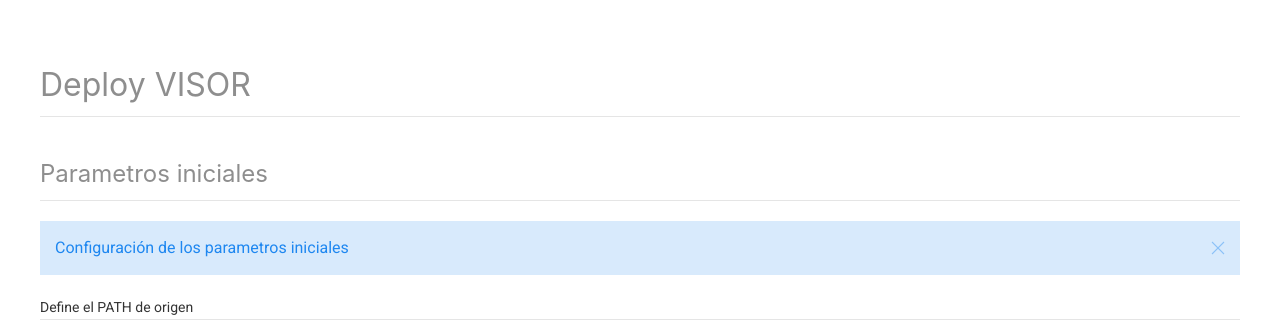
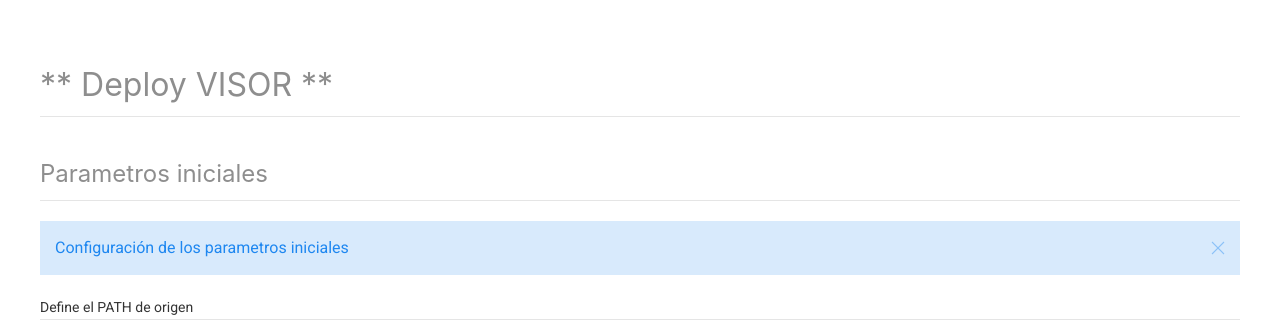
Before and after one commit to islas333/deploy_tito_tools, a PHP site: page /prueba.php in a window 1280 px wide. Shown: the top 320 px of the page. Run offline with PHP 8.4, Linux system fonts and the light colour scheme; some libraries are stand-ins or nearby versions.

Commit message:
Prueba con **

```diff
--- a/prueba.php
+++ b/prueba.php
@@ -26,7 +26,7 @@
 <html lang="es">
 <head>
 	<meta charset="UTF-8">
-	<title>Deploy Visor Humberto</title>
+	<title>Deploy Visor</title>
 
 	<link rel="stylesheet" href="css/uikit.min.css" />
 	<link href="https://fonts.googleapis.com/css?family=Roboto:300,400" rel="stylesheet">
@@ -41,7 +41,7 @@
 	<div class="uk-container deploy-home">
 
 		<br>
-		<h2 class="uk-heading-divider">Deploy VISOR</h2>
+		<h2 class="uk-heading-divider">** Deploy VISOR **</h2>
 
 		<h3 class="uk-heading-divider">Parametros iniciales</h3>
 		<div class="uk-alert-primary" uk-alert>
```
